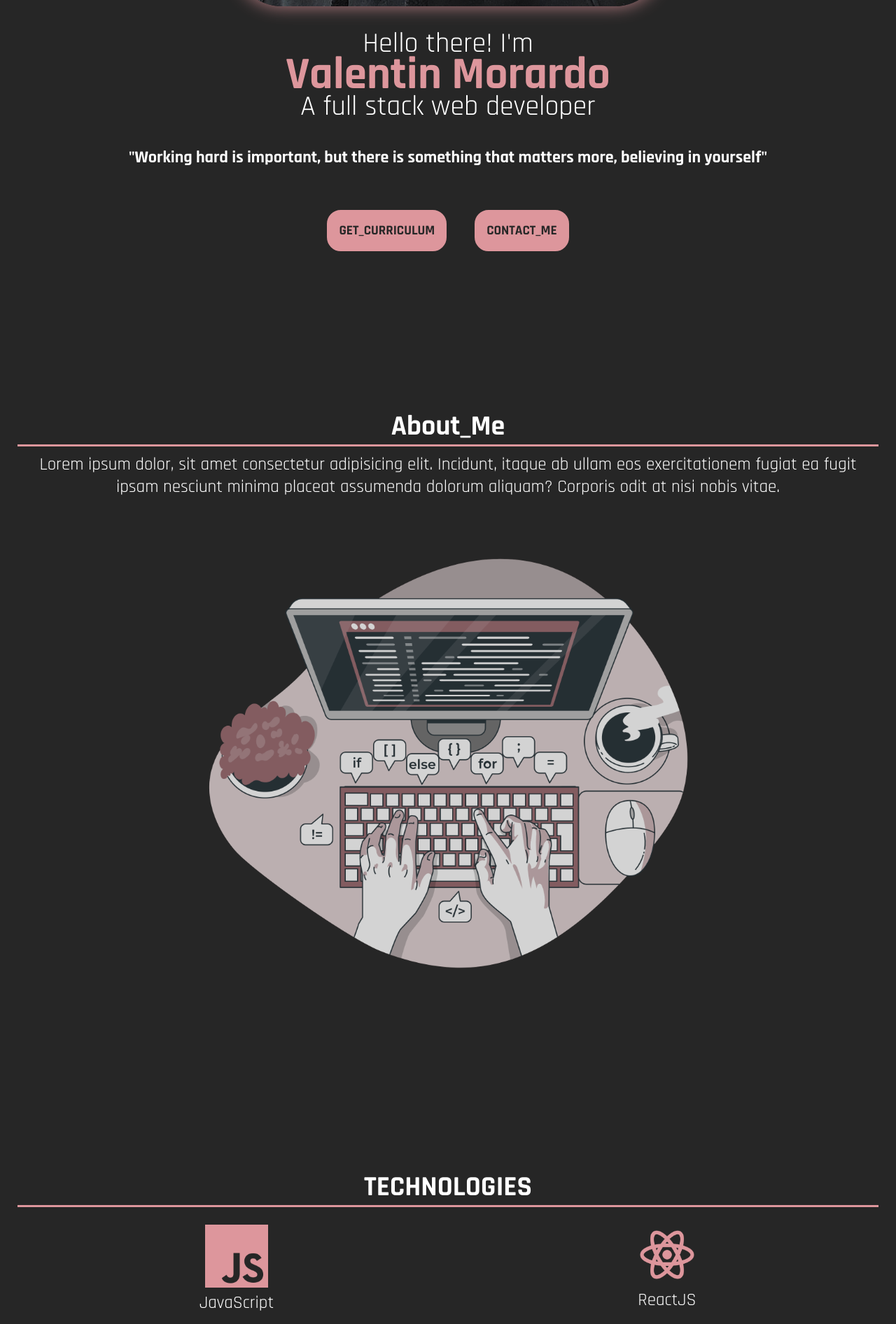
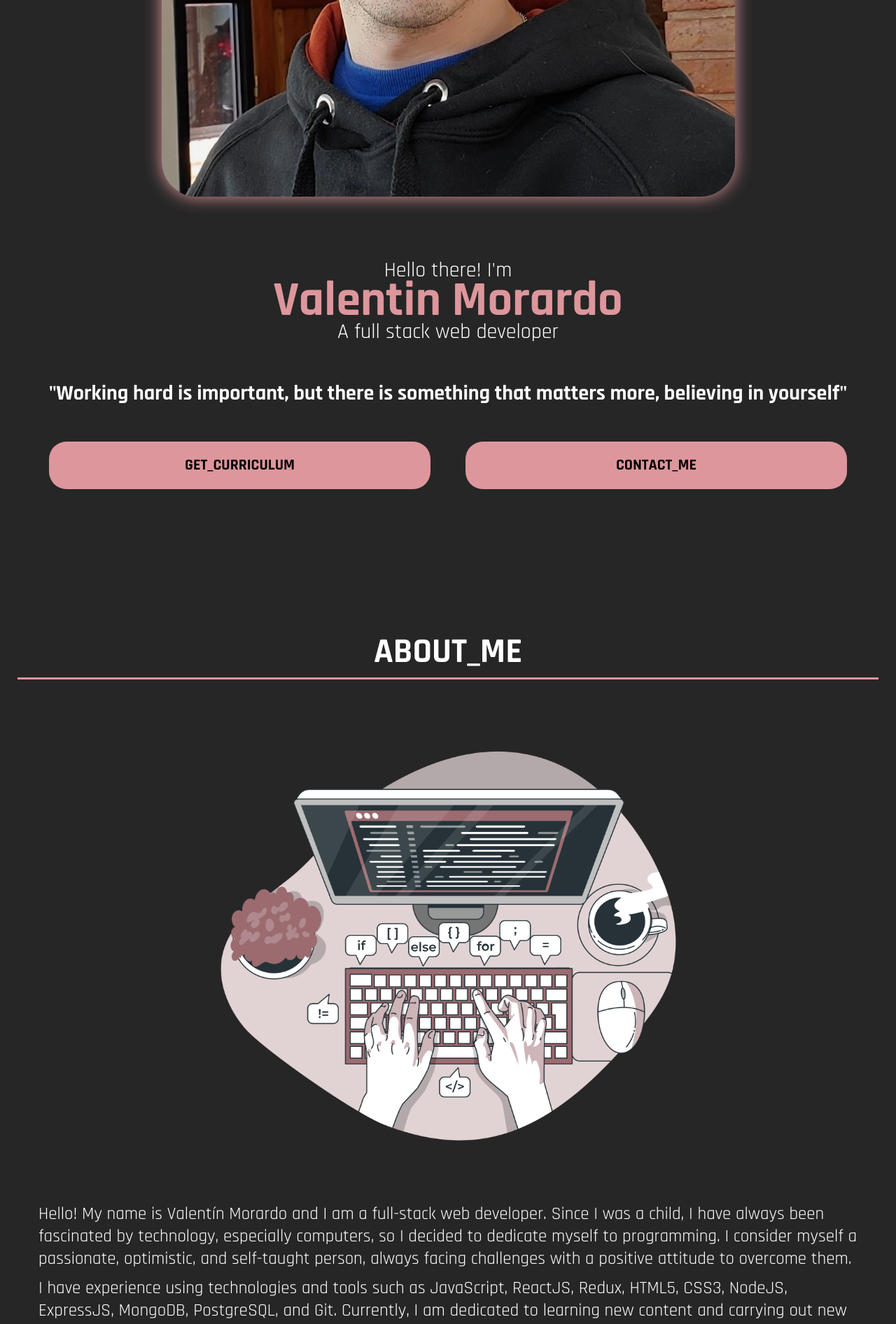
Before and after one commit to valenmorardo/portfolio, a React (Create React App) app: page / in a window 1280 px wide. Shown: the part 880-2772 px from the top of the page at 70% size. Built offline with nearby package versions, Linux system fonts and the light colour scheme.

Commit message:
portfolio finalizado

```diff
--- a/public/index.html
+++ b/public/index.html
@@ -1,13 +1,51 @@
 <!DOCTYPE html>
 <html lang="en">
   <head>
+    <link rel="shortcut icon" href="./logo.ico" type="image/x-icon" />
+    <meta
+      httpEquiv="Content-Security-Policy"
+      content="connect-src 'self' vitals.vercel-insights.com"
+    />
     <meta charset="utf-8" />
-    <link rel="shortcut icon" href="./logo.ico" type="image/x-icon">
+    <meta name="title" content="Valentin Morardo" />
+    <meta
+      name="description"
+      content="Hey! I'm Valentin Morardo, a fullstack developer. This is my personal portfolio. Here you can see my work and contact me. "
+    />
+    <meta
+      name="keywords"
+      content="Valentin Morardo, portfolio, github, frontend developer, fullstack developer"
+    />
+    <meta httpEquiv="Content-Type" content="text/html; charset=utf-8" />
+    <meta name="language" content="English" />
+
+    <meta property="og:type" content="website" />
+    <meta property="og:url" content="/fondoMeta.png" />
+    <meta property="og:title" content="Valentin Morardo" />
+    <meta
+      property="og:description"
+      content="Hey! I'm Valentin Morardo, a fullstack developer. This is my personal portfolio. Here you can see my work and contact me."
+    />
+
+    <meta property="og:image" content="/fondoMeta.png" />
+
+    <meta property="twitter:card" content="summary_large_image" />
+    <meta
+      property="twitter:url"
+      content="https://portfolio.fabriziotessaro.vercel.app/"
+    />
+    <meta property="twitter:title" content="Valentin Morardo" />
+    <meta
+      property="twitter:description"
+      content="Hey! I'm Valentin Morardo, a fullstack developer. This is my personal portfolio. Here you can see my work and contact me."
+    />
+    <meta property="twitter:image" content="/fondoMeta.png" />
+
     <meta name="viewport" content="width=device-width, initial-scale=1" />
     <meta name="theme-color" content="#000000" />
     <meta
       name="description"
-      content="Web site created using create-react-app"
+      content="Hey! I'm Valentin Morardo, a fullstack developer. This is my personal portfolio. Here you can see my work and contact me."
     />
     <link rel="apple-touch-icon" href="%PUBLIC_URL%/logo192.png" />
     <!--
--- a/src/components/AboutMe/AboutMe.jsx
+++ b/src/components/AboutMe/AboutMe.jsx
@@ -1,28 +1,53 @@
 import React from "react";
 import s from "./AboutMe.module.css";
 
-import {images} from "../../utils";
+import { images } from "../../utils";
 
 const AboutMe = () => {
   return (
-    <section  className={s.container}>
+    <section className={s.section}>
+      <h1 className={s.title}>ABOUT_ME</h1>
 
-      <div className={s.img}>
-        <img src={images.typingBro} alt="Code Typing bro" />
-      </div>
+      <div className={s.container}>
+        <div className={s.divImg}>
+          <img
+            src={images.typingBro}
+            alt="Code Typing bro"
+            className={s.image}
+          />
+        </div>
 
-      <div className={s.content}>
-        <h1>About_Me</h1>
-
-
-
-        <p>
-          Lorem ipsum dolor, sit amet consectetur adipisicing elit. Incidunt,
-          itaque ab ullam eos exercitationem fugiat ea fugit ipsam nesciunt
-          minima placeat assumenda dolorum aliquam? Corporis odit at nisi nobis
-          vitae.
-        </p>
-
+        <div className={s.divP}>
+          <p>
+            Hello! My name is Valentín Morardo and I am a full-stack web
+            developer. Since I was a child, I have always been fascinated by
+            technology, especially computers, so I decided to dedicate myself to
+            programming. I consider myself a passionate, optimistic, and
+            self-taught person, always facing challenges with a positive
+            attitude to overcome them.
+          </p>
+          <p className={s.parrafo}>
+            I have experience using{" "}
+            <a href="#techskills">technologies and tools</a> such as JavaScript,
+            ReactJS, Redux, HTML5, CSS3, NodeJS, ExpressJS, MongoDB, PostgreSQL,
+            and Git. Currently, I am dedicated to learning new content and
+            carrying out new projects to apply all my knowledge and continue
+            reinforcing it.
+          </p>
+          <p className={s.parrafo}>
+            Furthermore, I am attending an English academy here in my city to
+            improve and professionalize my English. During my free time, I enjoy
+            playing video games since I am an enthusiast and also do physical
+            training 2 or 3 times a week.
+          </p>
+          <p>
+            I am a responsible and committed person, and I am open to new job
+            opportunities and challenges. If you have any questions or if you
+            think we can collaborate on a project, don't hesitate to{" "}
+            <a href="#contact">contact me!</a> I am always willing to do my
+            best!
+          </p>
+        </div>
       </div>
     </section>
   );
--- a/src/components/AboutMe/AboutMe.module.css
+++ b/src/components/AboutMe/AboutMe.module.css
@@ -1,86 +1,80 @@
-/* PANTALLA CELULAR */
-@media screen and (max-width: 1304px) {
+.title {
+  display: flex;
+  align-items: center;
+  justify-content: center;
+  font-size: 50px;
+  padding-bottom: 5px;
+  border-bottom: 3px solid #dd969c;
+}
+.divP p{
+  font-size: 25px;
+}
+.parrafo {
+  margin: 10px 0px 10px 0px;
+}
+
+
+/* PANTALLAS ESCRITORIO */
+@media screen and (min-width: 1305px) {
+  .section {
+    text-align: center;
+    justify-content: center;
+    align-items: center;
+    position: relative;
+    border: solid 1px #272727;
+    border-radius: 10px;
+    width: auto;
+    margin: 100px 110px 100px 110px;
+    padding: 20px 40px 0px 40px;
+    box-shadow: 5px 5px 25px #000000;
+  }
   .container {
-    display: flex;
-    flex-direction: column-reverse;
+    position: relative;
+    display: grid;
+    grid-template-columns: 0.5fr 1fr;
+    justify-items: center;
     align-items: center;
-    justify-content: center;
-    text-align: center;
 
-    width: auto;
-    min-height: 30vh;
-
-    margin: 100px 25px 100px 25px;
+    gap: 80px;
+    margin: 40px 30px 40px 30px;
   }
 
-  .content h1 {
-    font-size: 40px;
-    border-bottom: solid 3px #dd969c;
-    margin: 5px 0px 10px 0px;
+  .image {
+    width: 100%;
   }
 
-  .content p {
-    font-size: 25px;
-    margin: 0px 20px 0px 20px;
-  }
+
+}
 
 
 
 
-  .img {
+
+/* PANTALLA CELULAR */
+@media screen and (max-width: 1304px) {
+  .section {
+    position: relative;
+    text-align: center;
+
     width: auto;
-    margin-top: 10px;
-  }
-  .img img {
-    opacity: 0.8;
-    width: 60%;
-    height: 60%;
-  }
-}
-
-/* PANTALLAS ESCRITORIO */
-@media screen and (min-width: 1305px) {
-  .container {
-    display: flex;
-    align-items: center;
-    justify-content: center;
-    flex-direction: row;
-
-    position: relative;
-
-    border: solid 1px #272727;
-    border-radius: 10px;
-    width: auto;
-    min-height: 30vh;
-    margin: 100px 110px 100px 110px;
-    box-shadow: 5px 5px 25px #000000;
+    margin: 100px 25px 100px 25px;
   }
 
-  .content {
-    display: flex;
-    flex-direction: column;
-    width: 100%;
+  .container {
+    position: relative;
+    display: grid;
+    grid-template-columns: 1fr;
+    justify-items: center;
+    gap: 10px;
+    margin: 30px 30px 0px 30px;
   }
 
-  .content h1 {
-    font-size: 50px;
-    border-bottom: solid 3px #dd969c;
-    margin: 10px 0px 20px 0px;
+  .image {
+    width: 60%;
   }
 
-
-  .content p {
-    font-size: 25px;
-    margin-right: 20px;
+  .divP {
+    text-align: start;
   }
 
-  .img {
-    text-align: center;
-    width: 50%;
-
-  }
-  .img img {
-    opacity: 0.8;
-    width: 70%;
-  }
 }
--- a/src/components/Hero/Hero.jsx
+++ b/src/components/Hero/Hero.jsx
@@ -2,12 +2,9 @@ import React from "react";
 import { useState, useEffect } from "react";
 
 import s from "./Hero.module.css";
-import {images} from "../../utils";
-
+import { images } from "../../utils";
 
 const Home = () => {
-
-
   const [screenWidth, setScreenWidth] = useState(window.innerWidth);
 
   useEffect(() => {
@@ -23,67 +20,40 @@ const Home = () => {
     };
   }, []);
 
-
-
-
   return (
-    <>
-    {!(screenWidth <= 1300) ? (
-         <section id="home" className={s.container}>
+    <section id="home" className={s.section}>
+      <div className={s.container}>
+        <div className={s.content}>
           <div className={s.data}>
             <span>Hello there! I&#39;m</span>
             <h1>Valentin Morardo</h1>
             <span>A full stack web developer</span>
+          </div>
 
+          <div className={s.frase}>
             <h4>
-             "Working hard is important, but there is something that matters more,
-             believing in yourself"
+              "Working hard is important, but there is something that matters
+              more, believing in yourself"
             </h4>
+          </div>
 
+          <div className={s.botones}>
             <a href="/CV_ValentinMorardo.pdf" target="_blank" rel="noreferrer">
               <button className={s.button}>GET_CURRICULUM</button>
             </a>
 
-           <a href="/#contact" >
+            <a href="/#contact">
               <button className={s.button}>CONTACT_ME</button>
             </a>
           </div>
+        </div>
 
-         <div className={s.img}>
-           <img src={images.profilePic} alt="img not found" />
+        <div className={s.divImg}>
+          <img src={images.profilePic} alt="img not found"     className={s.image}/>
+        </div>
+
       </div>
     </section>
-    ) :
-
-    <section id="home" className={s.container}>
-
-      <div className={s.img}>
-           <img src={images.profilePic} alt="img not found" />
-      </div>
-
-      <div className={s.data}>
-           <span>Hello there! I&#39;m</span>
-           <h1>Valentin Morardo</h1>
-           <span>A full stack web developer</span>
-
-           <h4>
-             "Working hard is important, but there is something that matters more,
-             believing in yourself"
-           </h4>
-
-           <a href="/CV_ValentinMorardo.pdf" target="_blank" rel="noreferrer">
-             <button className={s.button}>GET_CURRICULUM</button>
-           </a>
-
-           <a href="/#contact" >
-             <button className={s.button}>CONTACT_ME</button>
-           </a>
-         </div>
-
-    </section>
-    }
-    </>
-
   );
 };
 
--- a/src/components/Hero/Hero.module.css
+++ b/src/components/Hero/Hero.module.css
@@ -1,145 +1,147 @@
+.image {
+  width: 70%;
+  border-radius: 50px;
+  box-shadow: 0px 0px 25px #dd969c
+}
+
+.data h1{
+  font-size: 70px;
+  color: #dd969c;
+  line-height: 50px;
+}
+.data span {
+  font-size: 30px;
+}
+
+.frase {
+  font-size: 30px;
+}
+
+
+/* PANTALLAS ESCRITORIO */
+@media screen and (min-width: 1305px) {
+  .section {
+    text-align: center;
+    justify-content: center;
+    align-items: center;
+    position: relative;
+    border: solid 1px #272727;
+    border-radius: 10px;
+    width: auto;
+    margin: 100px 110px 100px 110px;
+    padding: 20px 40px 20px 40px;
+    box-shadow: 5px 5px 25px #000000;
+  }
+    .container {
+    position: relative;
+    display: grid;
+    grid-template-columns: 1fr 1fr;
+    justify-items: center;
+    align-items: center;
+
+    gap: 30px;
+    margin: 40px 30px 40px 30px;
+  }
+
+  .content {
+    position: relative;
+    display: grid;
+    grid-template-rows: auto auto auto;
+    text-align: center;
+    justify-content: center;
+    align-items: center;
+    gap: 80px;
+  }
+
+  .botones{
+    display: grid;
+    grid-template-columns: 1fr 1fr;
+    gap: 100px;
+  }
+
+  .botones button {
+    padding: 20px;
+    width:100%;
+    background-color: #dd969c;
+    border: none;
+    border-radius: 25px;
+    font-size: 22px;
+    font-weight: bold;
+    transition: all 0.6s;
+    cursor: pointer;
+  }
+
+  .botones button:hover {
+    background-color: #fff;
+  }
+
+}
+
+
 /* PANTALLAS CELULARES / TABLETS */
 @media screen and (max-width: 1304px) {
-  .container {
-    display: flex;
-    flex-direction: column;
-    align-items: center;
-    justify-content: center;
+  .section {
     position: relative;
-
     text-align: center;
 
     width: auto;
-    min-height: 60vh;
-    margin: 60px 25px 100px 25px;
+    margin: 100px 25px 100px 25px;
   }
 
-  .data {
-    text-align: center;
-    width: 100%;
-  }
-  .data h1 {
-    line-height: 55px;
-    color: #dd969c;
-    font-size: 65px;
-  }
-  .data span {
-    line-height: 35px;
-    font-size: 40px;
-  }
-  .data h4 {
-    font-size: 24px;
-    margin: 40px;
+  .container {
+    position: relative;
+    display: flex;
+    flex-direction: column-reverse;
+    justify-items: center;
+
+    gap: 80px;
+    margin: 30px 30px 0px 30px;
   }
 
-  .button {
-    color: #272727;
-    border-radius: 20px;
-    border-color: #dd969c;
-    border-style: solid;
-
-    font-weight: bold;
-    font-family: "Rajdhani";
-    font-size: 1.2rem;
-    margin: 20px;
-    padding: 15px;
-    background-color: #dd969c;
-
-    cursor: pointer;
-
-    transition: all 0.3s ease-out;
-  }
-  .button:hover {
-    background-color: #9b6b70;
-
-    color: white;
+  .content {
+    position: relative;
+    display: grid;
+    grid-template-rows: auto auto auto;
+    text-align: center;
+    justify-content: center;
+    align-items: center;
+    gap: 50px;
   }
 
-  .img {
-    width: 50%;
-    height: 50%;
-    margin: 30px 0px 30px 0px;
+  .botones{
+    display: grid;
+    grid-template-columns: 1fr 1fr;
+    gap: 50px;
   }
-  .img img {
-    opacity: 0.8;
-    width: 100%;
 
+  .botones button {
+    padding: 20px;
+    width:100%;
+    background-color: #dd969c;
+    border: none;
+    border-radius: 25px;
+    font-size: 22px;
+    font-weight: bold;
 
-    border-radius: 70px;
-    box-shadow: 0px 0px 25px #dd969c;
+  }
+
+}
+
+@media screen and (max-width: 550px) {
+  .botones{
+    display: grid;
+    grid-template-columns: 1fr;
+    gap: 50px;
+  }
+
+  .botones button {
+    padding: 20px;
+    width:100%;
+    background-color: #dd969c;
+    border: none;
+    border-radius: 25px;
+    font-size: 22px;
+    font-weight: bold;
+
   }
 }
-
-/* PANTALLAS ESCRITORIO */
-@media screen and (min-width: 1305px) {
-  .container {
-    display: flex;
-    align-items: center;
-    justify-content: center;
-    position: relative;
-
-    border: solid 1px #272727;
-    border-radius: 10px;
-    width: auto;
-    min-height: 60vh;
-    margin: 100px 110px 100px 110px;
-    box-shadow: 5px 5px 25px #000000;
-  }
-
-  .data {
-    margin: 20px;
-    text-align: center;
-    width: 70vh;
-  }
-  .data h1 {
-    line-height: 55px;
-    color: #dd969c;
-    font-size: 65px;
-  }
-  .data span {
-    line-height: 35px;
-    font-size: 40px;
-  }
-  .data h4 {
-    font-size: 24px;
-    margin: 100px;
-  }
-
-  .button {
-    color: #272727;
-    border-radius: 20px;
-    border-color: #dd969c;
-    border-style: solid;
-
-    font-family: "Rajdhani";
-    font-weight: bold;
-    font-size: 1.2rem;
-    margin: 20px;
-    padding: 15px;
-    background-color: #dd969c;
-
-    cursor: pointer;
-
-    transition: all 0.3s ease-out;
-  }
-  .button:hover {
-    background-color: #9b6b70;
-
-    color: white;
-  }
-
-  .img {
-
-
-
-    width: 35%;
-
-    margin: 60px;
-  }
-  .img img {
-    opacity: 0.8;
-    width: 100%;
-    border-radius: 80px;
-    box-shadow: 0px 0px 25px #dd969c;
-  }
-}
--- a/src/components/Projects/ProjectCard.module.css
+++ b/src/components/Projects/ProjectCard.module.css
@@ -46,8 +46,7 @@
     color: white;
   }
   .card:hover button {
-    background-color: #dd969c;
-    color: #1f1f1f;
+    background-color: #fff;
   }
   .image {
     width: 60%;
--- a/src/global.css
+++ b/src/global.css
@@ -15,6 +15,7 @@ a {
 }
 
 * {
+  font-family: "Rajdhani";
   box-sizing: border-box;
   padding: 0;
   margin: 0;
```
Also changed, not shown: public/fondoMeta.png (added). Lines whose indentation alone changed are shown as unchanged.
